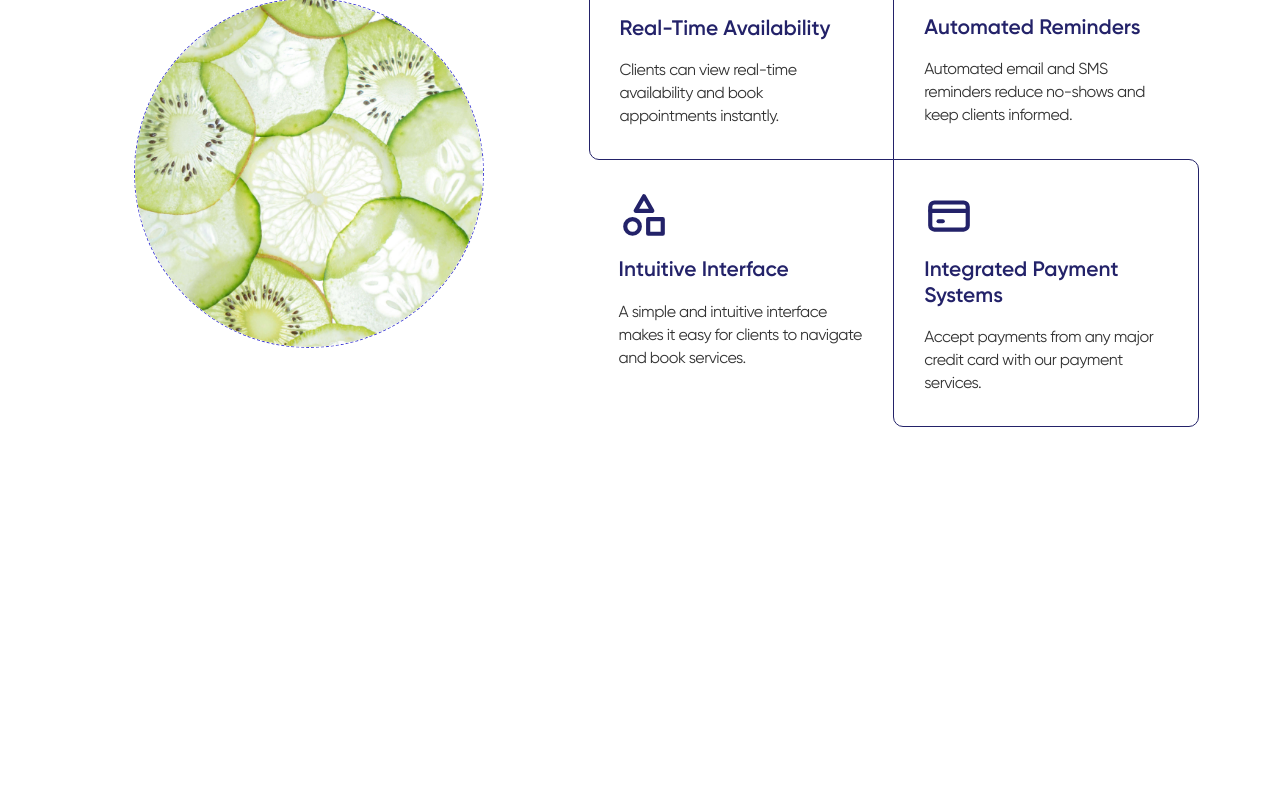
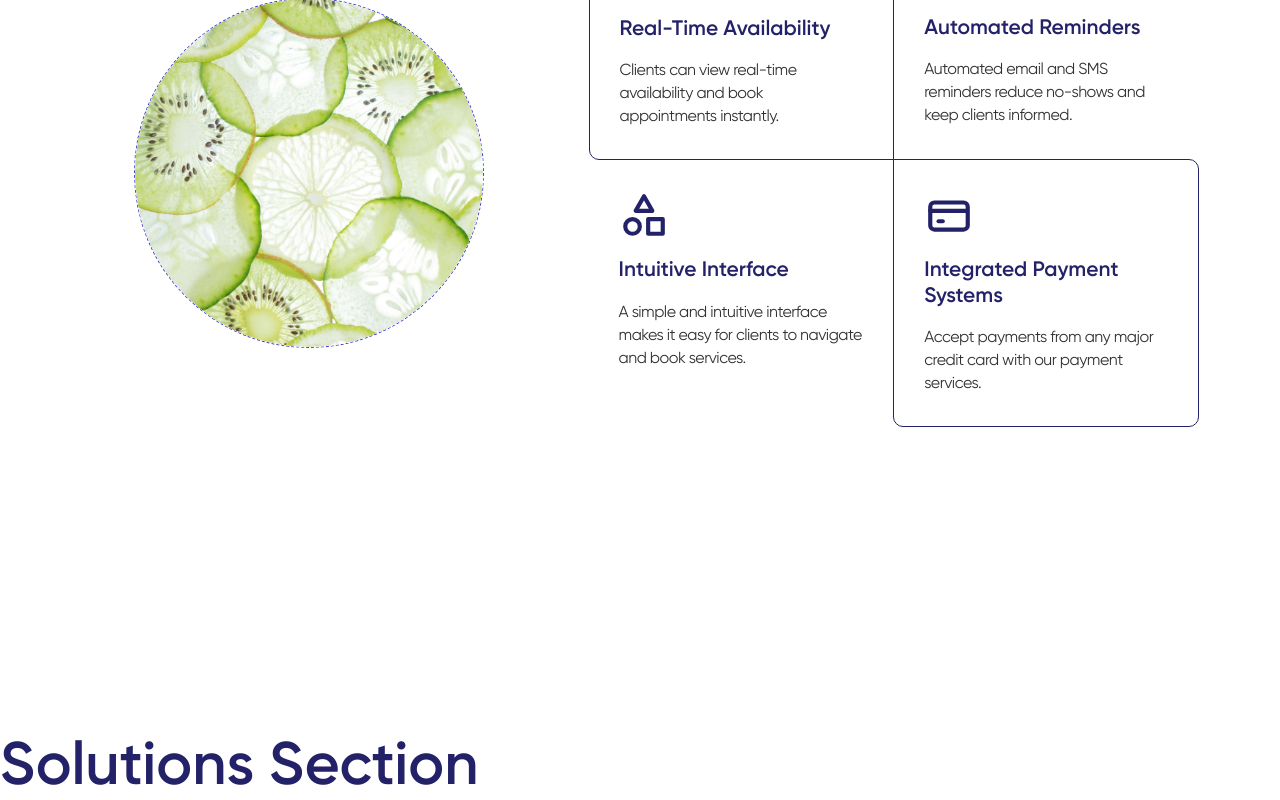
Before and after one commit to ChristianWare/firmandfocused, a Next.js app: page / in a window 1280 px wide. Shown: the part 1404-2204 px from the top of the page. Before the commit the page ends 2132 px from the top, so only its background shows below. Built offline with nearby package versions, Linux system fonts and the light colour scheme.

Commit message:
Solution Section Start

```diff
--- a/app/page.tsx
+++ b/app/page.tsx
@@ -1,6 +1,7 @@
 import Hero from "@/components/Hero/Hero";
 import Nav from "@/components/Nav/Nav";
 import ProblemSection from "@/components/ProblemSection/ProblemSection";
+import SolutionSection from "@/components/SolutionSection/SolutionSection";
 
 export default function Home() {
   return (
@@ -8,6 +9,7 @@ export default function Home() {
       <Nav />
       <Hero />
       <ProblemSection />
+      <SolutionSection />
     </main>
   );
 }
--- /dev/null
+++ b/components/SolutionSection/SolutionSection.tsx
@@ -0,0 +1,10 @@
+import styles from "./SolutionSection.module.css";
+
+const SolutionSection = () => {
+  return (
+    <section className={styles.container}>
+      <h2>Solutions Section</h2>
+    </section>
+  );
+};
+export default SolutionSection;
```
Also changed, not shown: components/SolutionSection/SolutionSection.module.css (added).
